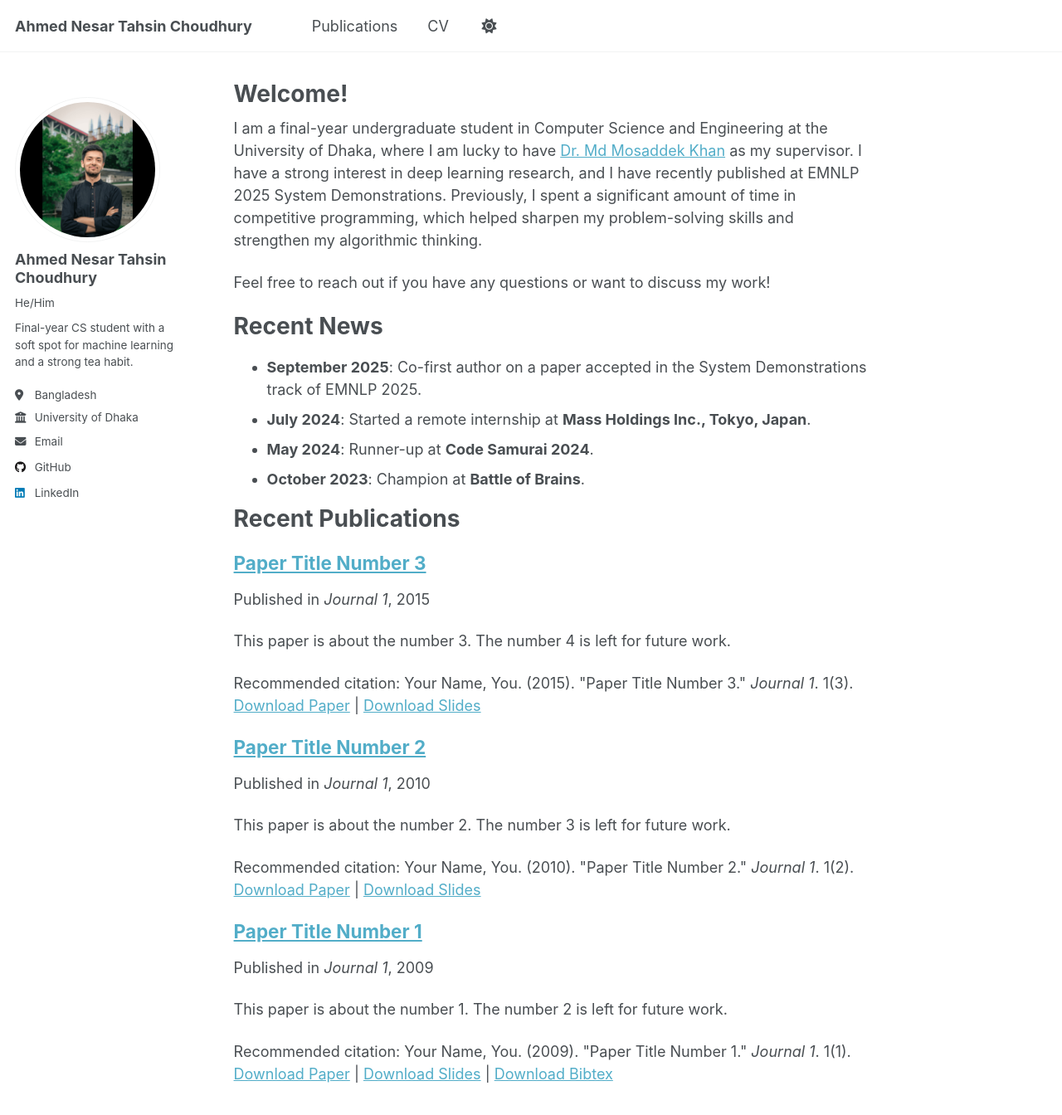
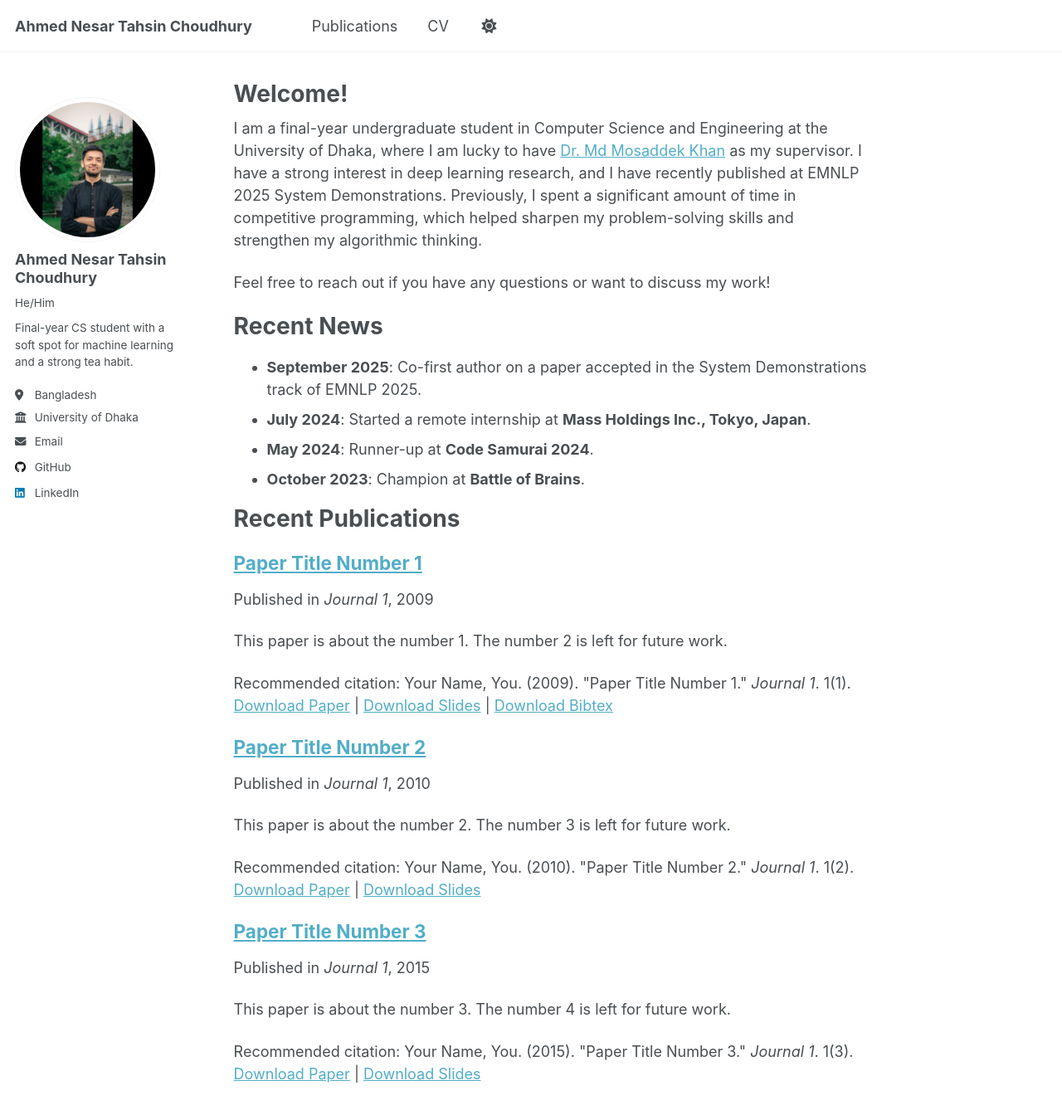
Before and after one commit to tahsinchoudhury/tahsinchoudhury.github.io, a Jekyll site: the page built from _pages/about.md, in a window 1280 px wide and 1400 px high. Shown: the top 1344 px of the window at 83% size. Built offline with Jekyll 4.4.1, drawn with Linux system fonts in a browser that asks for light colours; a script that is not in the unit is left out.

Commit message:
experimenting with publications

```diff
--- a/_pages/about.md
+++ b/_pages/about.md
@@ -21,7 +21,7 @@ Recent News
 Recent Publications
 ======
 {% include base_path %}
-{% for post in site.publications reversed limit:3 %}
+{% for post in site.publications limit:3 %}
   {% include archive-single.html %}
 {% endfor %}
 
```
